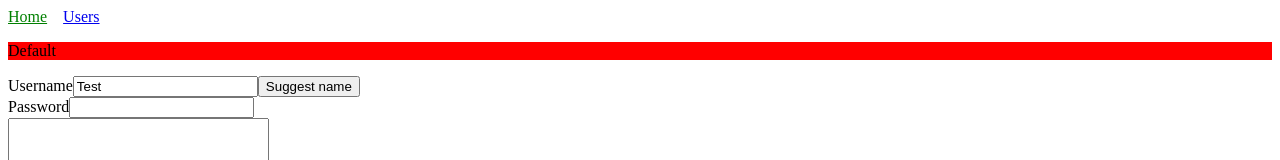
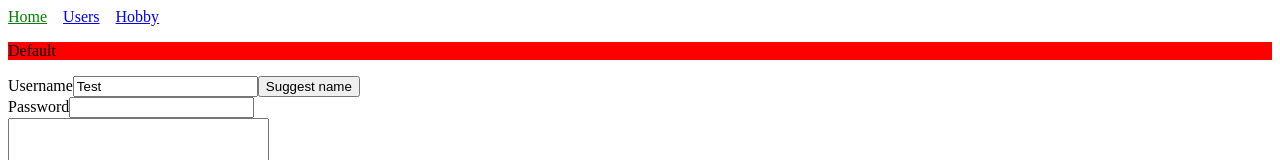
Before and after one commit to sean-xiao-zhao7/angular-directives-test, an Angular app: page /#/ in a window 1280 px wide. Shown: the top 160 px of the page. Built offline with nearby package versions, Linux system fonts and the light colour scheme.

Commit message:
Add Hobby

```diff
--- a/src/app/app.component.css
+++ b/src/app/app.component.css
@@ -1,6 +1,6 @@
 nav {
   display: grid;
-  grid-template-columns: repeat(2, max-content);
+  grid-template-columns: repeat(3, max-content);
   grid-column-gap: 1rem;
 }
 
--- a/src/app/app.component.html
+++ b/src/app/app.component.html
@@ -11,5 +11,11 @@
     [routerLinkActiveOptions]="{ exact: true }"
     >Users</a
   >
+  <a
+    routerLink="/hobby"
+    routerLinkActive="active"
+    [routerLinkActiveOptions]="{ exact: true }"
+    >Hobby</a
+  >
 </nav>
 <router-outlet></router-outlet>
--- a/src/app/app.module.ts
+++ b/src/app/app.module.ts
@@ -16,6 +16,7 @@ import { NotFoundComponent } from './components/not-found/not-found.component';
 import { ErrorPageComponent } from './components/error-page/error-page.component';
 import { UserResolverService } from './services/user-resolver.service';
 import { FormsModule } from '@angular/forms';
+import { HobbyComponent } from './components/hobby/hobby.component';
 
 const routes: Routes = appRoutes;
 
@@ -31,6 +32,7 @@ const routes: Routes = appRoutes;
     EditUserComponent,
     NotFoundComponent,
     ErrorPageComponent,
+    HobbyComponent,
   ],
   imports: [
     BrowserModule,
--- /dev/null
+++ b/src/app/components/hobby/hobby.component.html
@@ -0,0 +1 @@
+<p>hobby works!</p>
--- /dev/null
+++ b/src/app/components/hobby/hobby.component.ts
@@ -0,0 +1,17 @@
+import { Component, OnInit } from '@angular/core';
+import { Hobby } from 'src/app/models/hobby';
+
+@Component({
+  selector: 'app-hobby',
+  templateUrl: './hobby.component.html',
+  styleUrls: ['./hobby.component.css'],
+})
+export class HobbyComponent implements OnInit {
+  constructor() {}
+
+  ngOnInit(): void {}
+
+  addHobby() {
+    new Hobby('', '', '', '');
+  }
+}
--- a/src/app/components/home/home.component.ts
+++ b/src/app/components/home/home.component.ts
@@ -60,8 +60,8 @@ export class HomeComponent implements OnInit, OnDestroy {
   }
 
   onSubmit() {
-    console.log(this.myForm.controls);
     this.submitted = true;
+    // this.myForm.reset();
   }
 
   suggestName(event: any) {
--- /dev/null
+++ b/src/app/models/hobby.ts
@@ -0,0 +1,18 @@
+export class Hobby {
+  name: string;
+  description: string;
+  imageUrl: string;
+  type: string;
+
+  constructor(
+    name: string,
+    description: string,
+    imageUrl: string,
+    type: string
+  ) {
+    this.name = name;
+    this.description = description;
+    this.imageUrl = imageUrl;
+    this.type = type;
+  }
+}
--- a/src/app/routes/app.routes.ts
+++ b/src/app/routes/app.routes.ts
@@ -1,5 +1,6 @@
 import { EditUserComponent } from '../components/edit-user/edit-user.component';
 import { ErrorPageComponent } from '../components/error-page/error-page.component';
+import { HobbyComponent } from '../components/hobby/hobby.component';
 import { HomeComponent } from '../components/home/home.component';
 import { UserDetailsComponent } from '../components/user-details/user-details.component';
 import { UsersComponent } from '../components/users/users.component';
@@ -29,6 +30,10 @@ export const appRoutes = [
     ],
   },
   {
+    path: 'hobby',
+    component: HobbyComponent,
+  },
+  {
     path: 'not-found',
     component: ErrorPageComponent,
     data: { message: 'Page not found. (404)' },
```
Also changed, not shown: src/app/components/hobby/hobby.component.css (added), 2 other files (tests, documents, lock files or other folders).
